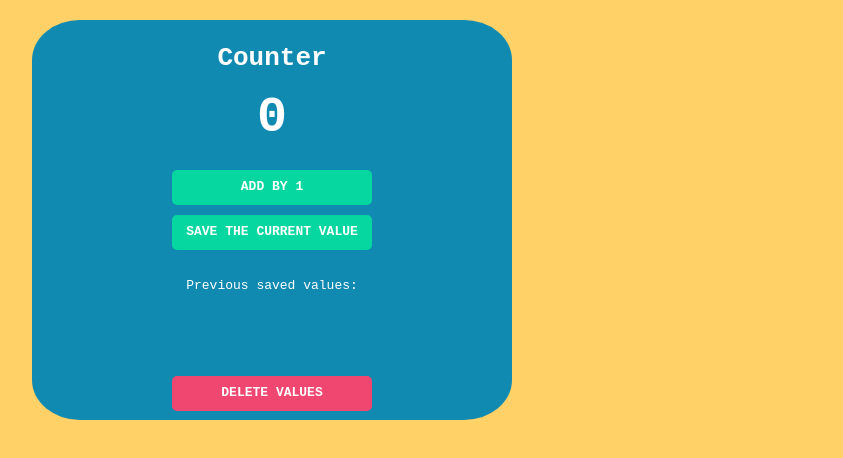
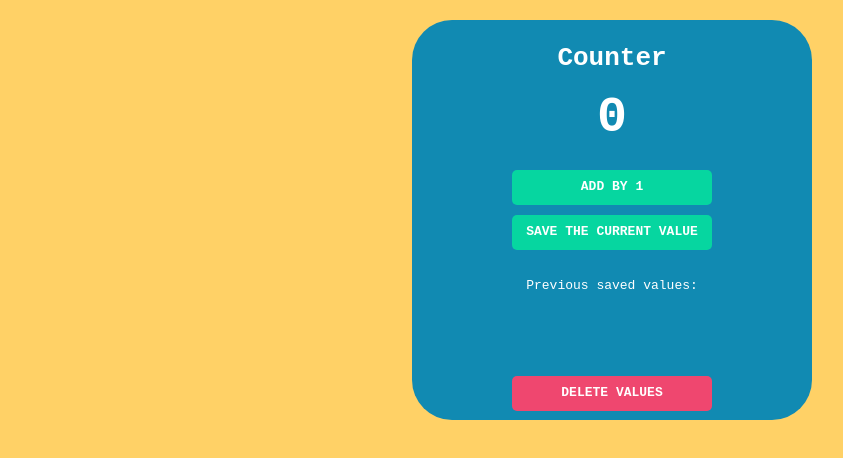
Before and after one commit to whitespacerespecter/first-app, a plain HTML site: page index.html in a window 1280 px wide. Shown: the whole page, without its empty margins (28-871 px from the left). Drawn offline with nearby package versions, Linux system fonts and the light colour scheme.

Commit message:
First commit

```diff
--- a/index.css
+++ b/index.css
@@ -5,7 +5,6 @@
 
 body {
     background-color: FFD166;
-    max-width: 600px;
     font-weight: bold;
     text-align: center;
     font-family: monospace;
@@ -34,6 +33,7 @@ h2 {
     background-color: 118AB2;
     border-radius: 10%;
     height: 400px;
+    width: 400px;
 }
 
 button {
```
